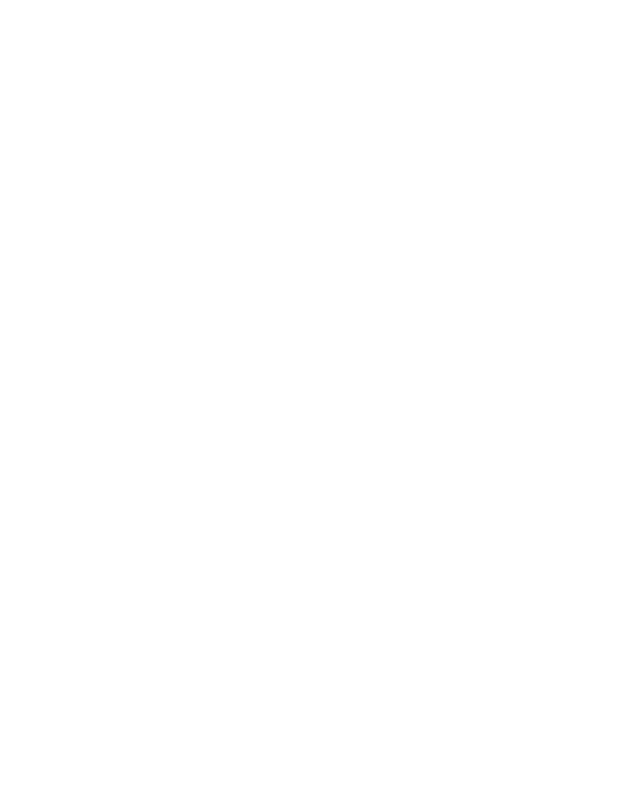
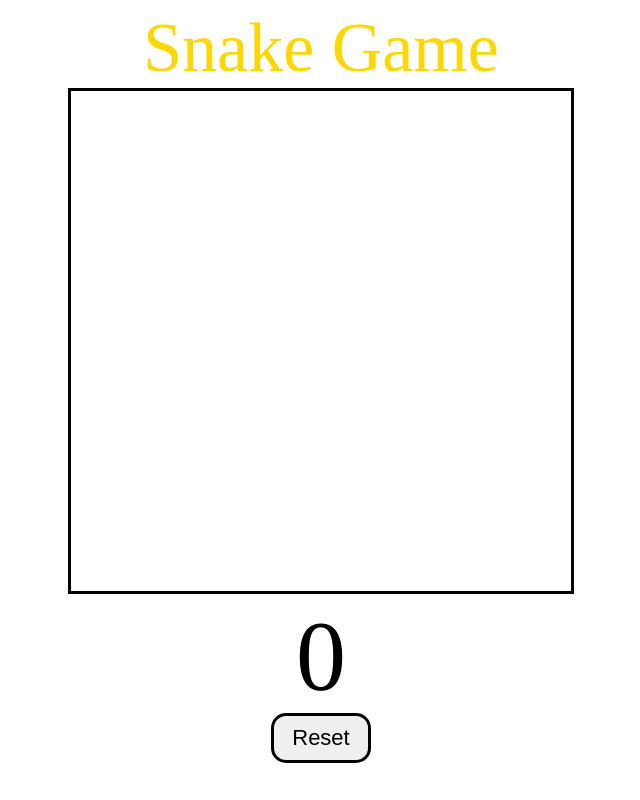
Before and after one commit to afiqrazak380/SnakeGame, a plain HTML site: page index.html in a window 1280 px wide. Shown: the whole page, without its empty margins (319-959 px from the left). Drawn offline with Linux system fonts and the light colour scheme.

Commit message:
Adding HTML and CSS elements

```diff
--- a/index.html
+++ b/index.html
@@ -7,7 +7,16 @@
   <link rel="stylesheet" href="style.css">
 </head>
 <body>
-  <div></div>
+  <header id="title">
+    Snake Game
+  </header>
+  <main id="gameContainer">
+    <canvas id="gameBoard" width="500" height="500" ></canvas>
+  </main>
+  <footer>
+    <div id="score">0</div>
+    <button id="resetBtn">Reset</button>
+  </footer>
   <script src="script.js"></script>
 </body>
 </html>
--- a/style.css
+++ b/style.css
@@ -0,0 +1,28 @@
+#gameContainer{
+  text-align: center;
+
+}
+canvas{
+  border: solid 3px;
+}
+#score{
+  font-family: 'Times New Roman', Times, serif;
+  font-size: 100px;
+}
+#resetBtn{
+  font-family: Arial, Helvetica, sans-serif;
+  font-size: 22px;
+  width: 100px;
+  height: 50px;
+  border: 3px solid;
+  border-radius: 15px;
+  cursor: pointer;
+}
+footer{
+  text-align: center;
+}
+header{
+  text-align: center;
+  font-size: 70px;
+  color: gold;
+}
```
